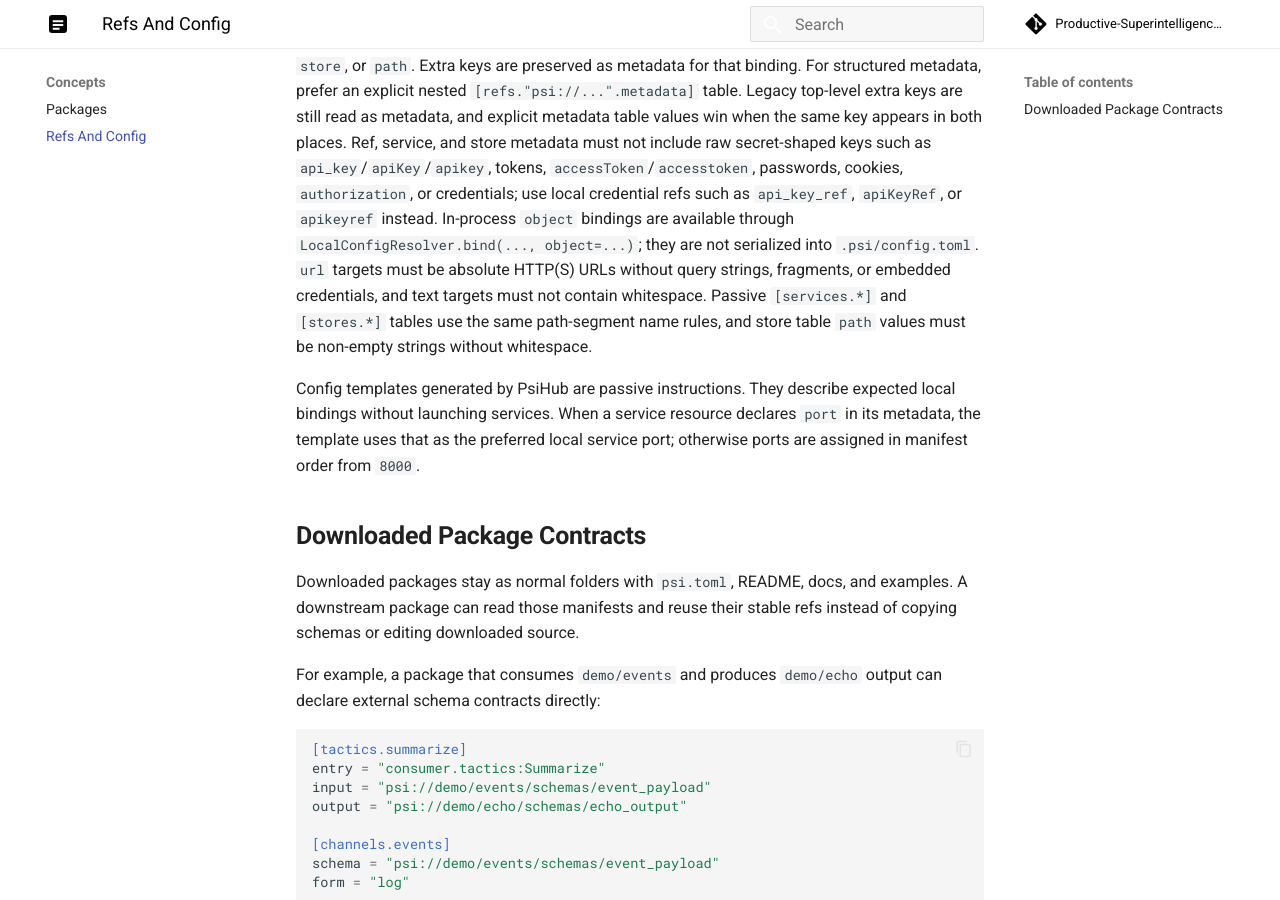
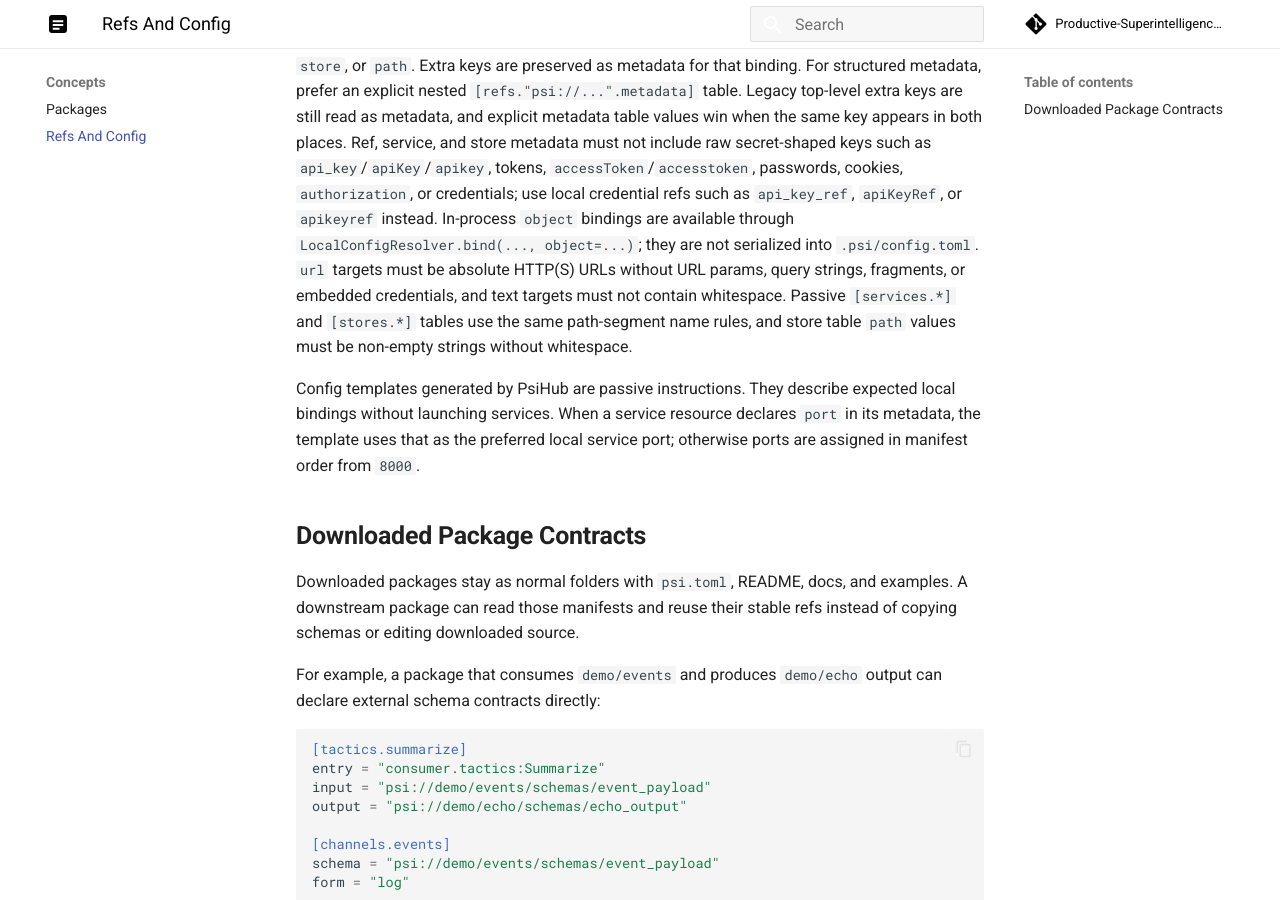
Before and after one commit to Productive-Superintelligence/psihub, an MkDocs documentation site: the page built from docs/concepts/refs-and-config.md, in a window 1280 px wide and 900 px high, scrolled down 748 px. Built offline with MkDocs 1.6.1 and Material for MkDocs 9.7.7, drawn with Linux system fonts in a browser that asks for light colours; comment, search, counter and statistics services are not loaded.

Commit message:
Reject URL params in config URLs

```diff
--- a/docs/concepts/refs-and-config.md
+++ b/docs/concepts/refs-and-config.md
@@ -45,8 +45,9 @@
 In-process `object` bindings are available through
 `LocalConfigResolver.bind(..., object=...)`; they are not serialized into
 `.psi/config.toml`.
-`url` targets must be absolute HTTP(S) URLs without query strings, fragments,
-or embedded credentials, and text targets must not contain whitespace.
+`url` targets must be absolute HTTP(S) URLs without URL params, query strings,
+fragments, or embedded credentials, and text targets must not contain
+whitespace.
 Passive `[services.*]` and `[stores.*]` tables use the same path-segment name
 rules, and store table `path` values must be non-empty strings without
 whitespace.
```
Also changed, not shown: README.md (+2 -2 lines), config.py (+9 -2 lines), 1 other file.
